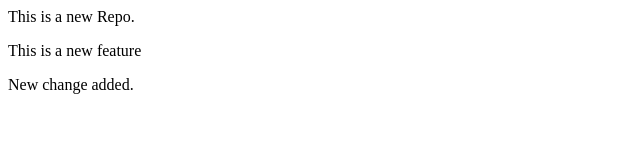
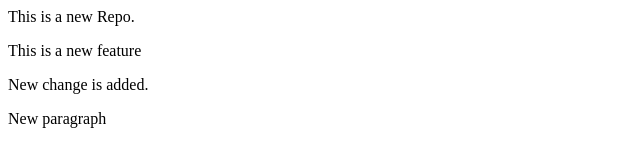
Before and after one commit to Nandanagopi416/LocalRepo, a plain HTML site: page index.html in a window 1280 px wide. Shown: the whole page, without its empty margins (0-640 px from the left). Drawn offline with Linux system fonts and the light colour scheme.

Commit message:
Added new paragraph

```diff
--- a/index.html
+++ b/index.html
@@ -1,3 +1,4 @@
 <p>This is a new Repo.</p>
 <p>This is a new feature</p>
-<p>New change added.</p>
+<p>New change is added.</p>
+<P>New paragraph</P>
```
